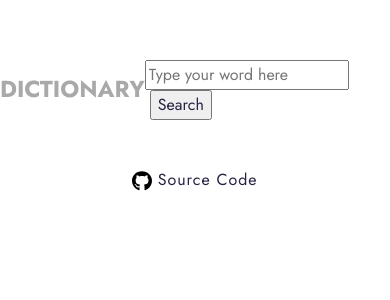
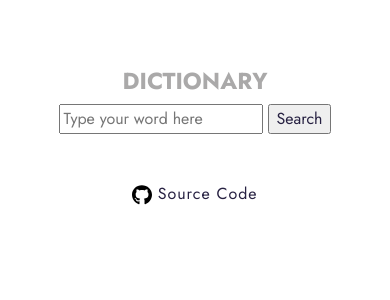
Before and after one commit to AleKoles/react-dictionary-app, a React (Create React App) app: page / in a window 390 px wide. Shown: the top 300 px of the page. Built offline with nearby package versions, Linux system fonts and the light colour scheme.

Commit message:
feat: adaptive with @media

```diff
--- a/src/App.css
+++ b/src/App.css
@@ -32,4 +32,16 @@
 }
 .App .link .git {
   height: 20px;
+}
+
+@media (max-width: 750px) {
+  .App {
+    margin: 60px 10px;
+  }
+}
+@media (max-width: 420px) {
+  .search {
+    display: flex;
+    flex-direction: column !important;
+  }
 }/*# sourceMappingURL=app.css.map */
--- a/src/app.scss
+++ b/src/app.scss
@@ -36,3 +36,16 @@
     }
   }
 }
+
+@media (max-width: 750px) {
+  .App {
+    margin: 60px 10px;
+  }
+}
+
+@media (max-width: 420px) {
+  .search {
+    display: flex;
+    flex-direction: column !important;
+  }
+}
```
Also changed, not shown: 1 other file (tests, documents, lock files or other folders).
